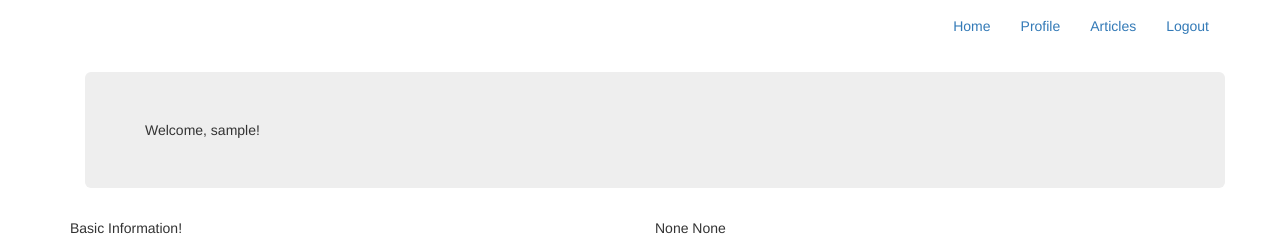
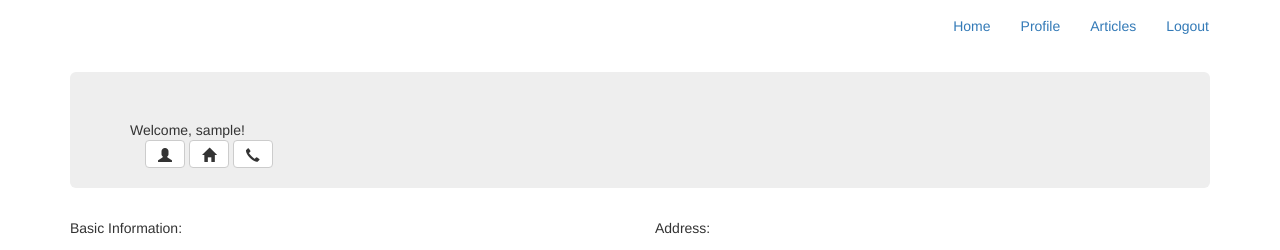
Before and after one commit to Chameleon87/DjangoUserReg, a Django app: page /accounts/profile/ in a window 1280 px wide. Shown: the top 250 px of the page. Run offline with Django 3.2, Linux system fonts and the light colour scheme; the visitor is signed in with stand-in values (Sample User, id 1); data comes from the database, SQL or seed files in the repository; some libraries are stand-ins or nearby versions.

Commit message:
js addition

```diff
--- /dev/null
+++ b/static/js/main.js
@@ -0,0 +1,11 @@
+$(document).ready(function () {
+    var basic = $('#basic-info');
+    var address = $('#address');
+    var user = $('#user');
+    var home = $('#home');
+    var contact = $('#contact');
+
+    user.click().toggle(basic);
+    home.click().toggle(address);
+
+});
--- a/templates/accounts/user_profile.html
+++ b/templates/accounts/user_profile.html
@@ -1,21 +1,32 @@
 {% extends 'base/base.html' %}
 {% load bootstrap3 %}
-{% load crispy_forms_tags %}
+{% load staticfiles %}
 
 {% block content %}
-<div class="container">
-    <div class='jumbotron'>Welcome, {{ user.username }}!</div>
+    <div class='jumbotron'>Welcome, {{ user.username }}!
+        <div class='col-lg-12 col-md-12 col-xs-12'>
+            <button class="btn btn-default" id="user">
+                <span class="glyphicon glyphicon-user">
+            </button>
+            <button class="btn btn-default" id="home">
+                <span class="glyphicon glyphicon-home">
+            </button>
+            <button class="btn btn-default" id="contact">
+                <span class="glyphicon glyphicon-earphone">
+            </button>
+        </div>
     </div>
 
     <div class="row">
         <div class="col-lg-6 col-md-6 col-xs-12" id="basic-info">
-        <p>Basic Information!</p>
+            <p>Basic Information:</p>
             <p>{{ user.profile.email }}</p>
-        <p> {{ user.profile.first_name }} {{ user.profile.last_name }}</p>
-        <p> {{user.profile.phone_number}} Ssn: {{user.profile.ssn}}</p>
+            <p>{{ user.profile.first_name }} {{ user.profile.last_name }}</p>
+            <p>{{user.profile.phone_number}} Ssn: {{user.profile.ssn}}</p>
         </div>
 
         <div class="col-lg-6 col-md-6 col-xs-12" id="address">
+            <p>Address:</p>
             <p> {{user.profile.address1}} {{user.profile.address2}}</p>
             <p> {{user.profile.city}} {{user.profile.state}} {{user.profile.zip_code}}</p>
         </div>
--- a/templates/base/base.html
+++ b/templates/base/base.html
@@ -9,6 +9,8 @@
 	<script src="http://netdna.bootstrapcdn.com/bootstrap/3.0.1/js/bootstrap.min.js"></script>
 	<!--Local CSS files-->
 	<link rel="stylesheet" type="text/css" href="{% static 'css/main.css' %}">
+    <!--Local JS files-->
+    <script src="{% static 'js/main.js' %}"></script>
    </head>
 <body>
 <div class="Container">
```
Also changed, not shown: userprofiles/forms.py (+4 -4 lines). Lines whose indentation alone changed are shown as unchanged.
